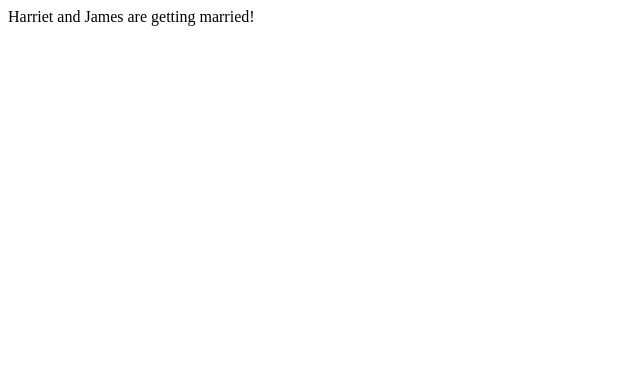
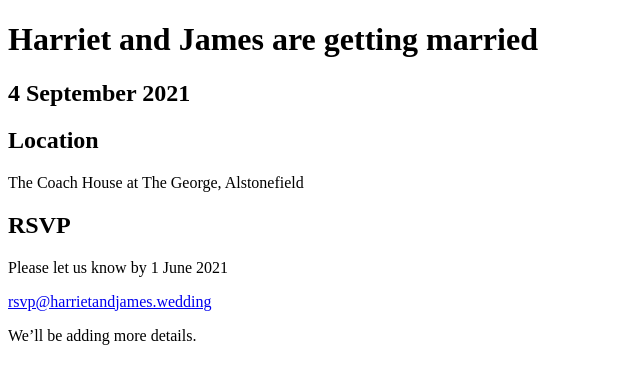
Before and after one commit to jamesarice/wedding, a plain HTML site: page index.html in a window 1280 px wide. Shown: the whole page, without its empty margins (0-640 px from the left). Drawn offline with Linux system fonts and the light colour scheme.

Commit message:
Basic info

```diff
--- a/index.html
+++ b/index.html
@@ -1 +1,31 @@
-Harriet and James are getting married!
+<!DOCTYPE html>
+<html>
+  <head>
+    <meta charset="utf-8">
+    <meta name="viewport" content="width=device-width, initial-scale=1">
+    <title>Harriet and James are getting married!</title>
+    <link rel="stylesheet" href="master.css">
+  </head>
+  <body>
+    <header>
+      <h1>Harriet and James are getting married</h1>
+      <h2>4 September 2021</h2>
+    </header>
+    <main>
+      <section>
+        <h1>Location</h1>
+        <p>The Coach House at The George, Alstonefield</p>
+      </section>
+    </main>
+    <main>
+      <section>
+        <h1>RSVP</h1>
+        <p>Please let us know by 1 June 2021</p>
+        <p><a href="<a href="mailto:rsvp@harrietandjames.wedding">rsvp@harrietandjames.wedding</a></p>
+      </section>
+    </main>
+    <footer>
+      <p>We’ll be adding more details.</p>
+    </footer>
+  </body>
+</html>
```
Also changed, not shown: master.css (added), 1 other file.
